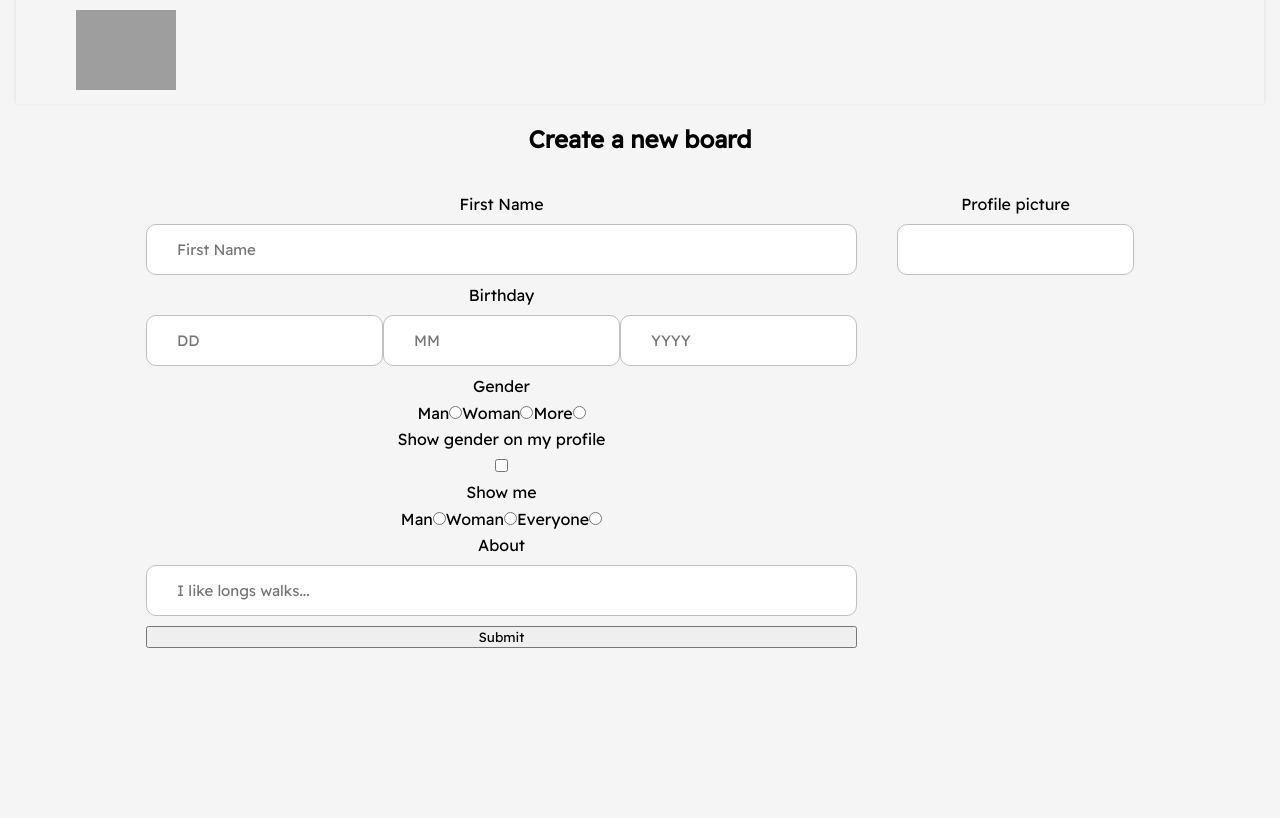
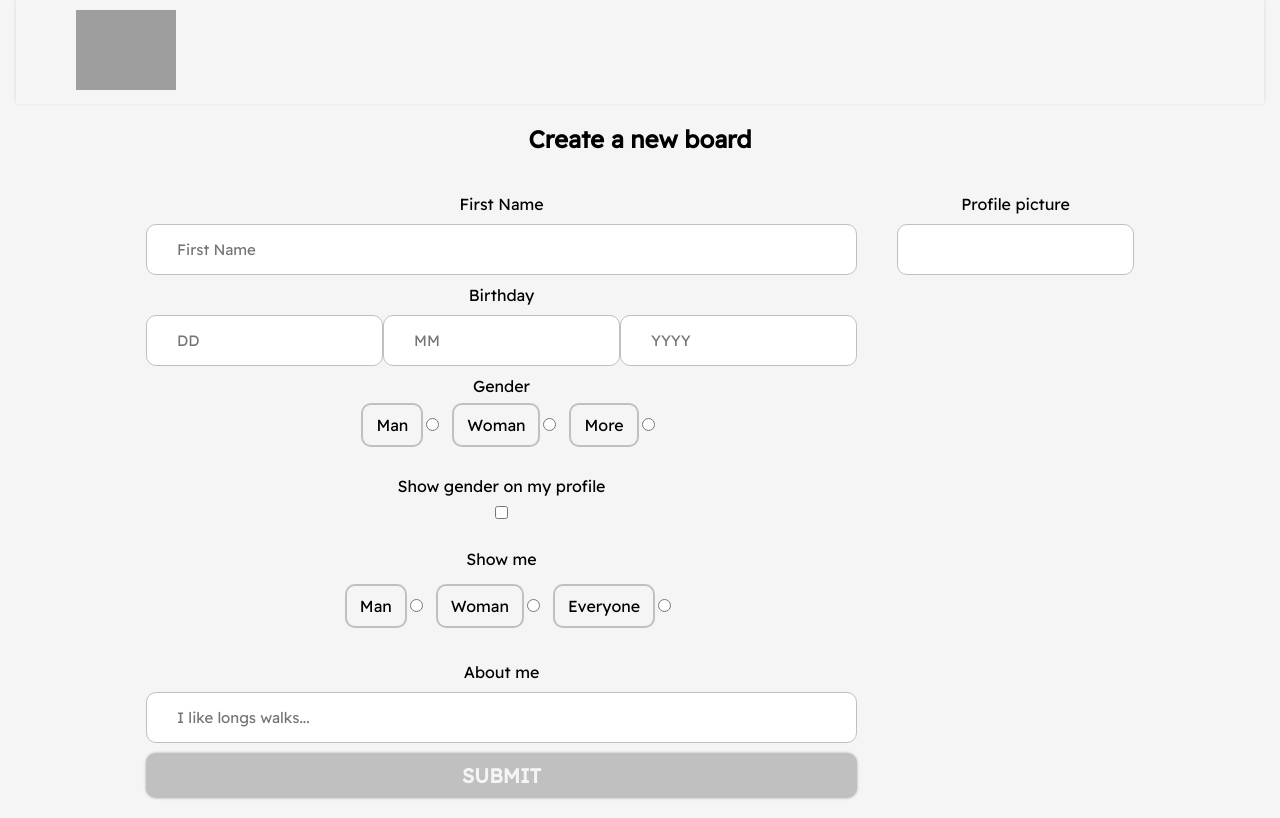
Before and after one commit to Angel-cuba/Tinder_React, a React (Create React App) app: page /onboard in a window 1280 px wide. Built offline with nearby package versions, Linux system fonts and the light colour scheme; grey boxes are pictures that could not be loaded.

Commit message:
OnBoard page and styles

```diff
--- a/src/pages/OnBoard.js
+++ b/src/pages/OnBoard.js
@@ -67,7 +67,9 @@ const OnBoard = () => {
 						</div>
 						<label htmlFor="gender">Gender</label>
 						<div className={styles.genders}>
-							<label htmlFor="man">Man</label>
+							<label className={styles.label} htmlFor="man">
+								Man
+							</label>
 							<input
 								type="radio"
 								id="man_gender"
@@ -78,7 +80,9 @@ const OnBoard = () => {
 								onChange={handleChange}
 								checked={false}
 							/>
-							<label htmlFor="woman">Woman</label>
+							<label className={styles.label} htmlFor="woman">
+								Woman
+							</label>
 							<input
 								type="radio"
 								id="woman_gender"
@@ -89,7 +93,9 @@ const OnBoard = () => {
 								onChange={handleChange}
 								checked={false}
 							/>
-							<label htmlFor="more">More</label>
+							<label className={styles.label} htmlFor="more">
+								More
+							</label>
 							<input
 								type="radio"
 								id="other_gender"
@@ -101,7 +107,8 @@ const OnBoard = () => {
 								checked={false}
 							/>
 						</div>
-						<label htmlFor="show-gender">Show gender on my profile</label>
+						<label htmlFor="show_gender">Show gender on my profile</label>
+						<div className={styles.showGender}>
 							<input
 								type="checkbox"
 								id="show-gender"
@@ -110,9 +117,13 @@ const OnBoard = () => {
 								onChange={handleChange}
 								checked={false}
 							/>
+						</div>
+
 						<label> Show me</label>
-						<div>
-							<label htmlFor="man">Man</label>
+						<div className={styles.showMe}>
+							<label className={styles.label} htmlFor="man">
+								Man
+							</label>
 							<input
 								type="radio"
 								id="man_gender_interest"
@@ -122,7 +133,9 @@ const OnBoard = () => {
 								onChange={handleChange}
 								checked={false}
 							/>
-							<label htmlFor="woman">Woman</label>
+							<label className={styles.label} htmlFor="woman">
+								Woman
+							</label>
 							<input
 								type="radio"
 								id="woman_gender_interest"
@@ -132,7 +145,9 @@ const OnBoard = () => {
 								onChange={handleChange}
 								checked={false}
 							/>
-							<label htmlFor="more">Everyone</label>
+							<label className={styles.label} htmlFor="more">
+								Everyone
+							</label>
 							<input
 								type="radio"
 								id="everyone_gender_interest"
@@ -144,7 +159,7 @@ const OnBoard = () => {
 							/>
 						</div>
 
-						<label htmlFor="">About</label>
+						<label htmlFor="about">About me</label>
 						<input
 							type="text"
 							id="about"
@@ -155,7 +170,7 @@ const OnBoard = () => {
 							className={styles.inputs}
 							onChange={handleChange}
 						/>
-						<input type="submit" />
+						<input type="submit" className={styles.buttonSubmit} />
 					</section>
 					<section className={styles.section}>
 						<label htmlFor="">Profile picture</label>
--- a/src/pages/styles/OnBoardStyles.js
+++ b/src/pages/styles/OnBoardStyles.js
@@ -25,5 +25,35 @@ export const useStyles = makeStyles({
 	genders: {
 		// display: 'flex',
 		// flexDirection: 'column',
+		marginTop: '12px',
+		marginBottom: '35px',
+	},
+	showGender: {
+		marginBottom: '20px',
+	},
+	showMe: {
+		marginTop: '20px',
+		marginBottom: '40px',
+	},
+
+	label: {
+		marginLeft: '13px',
+		marginRight: '3px',
+		marginTop: '10px',
+		border: '2px solid silver',
+		borderRadius: '10px',
+		padding: '10px 13px',
+	},
+	buttonSubmit: {
+		backgroundColor: 'silver',
+		color: 'whitesmoke',
+		border: 'none',
+		padding: '10px',
+		fontSize: '20px',
+		fontWeight: 'bolder',
+		textTransform: 'uppercase',
+		cursor: 'pointer',
+		borderRadius: '10px',
+		boxShadow: '0 0 3px 0 rgba(0, 0, 0, 0.3)',
 	},
 });
```
Lines whose indentation alone changed are shown as unchanged.
